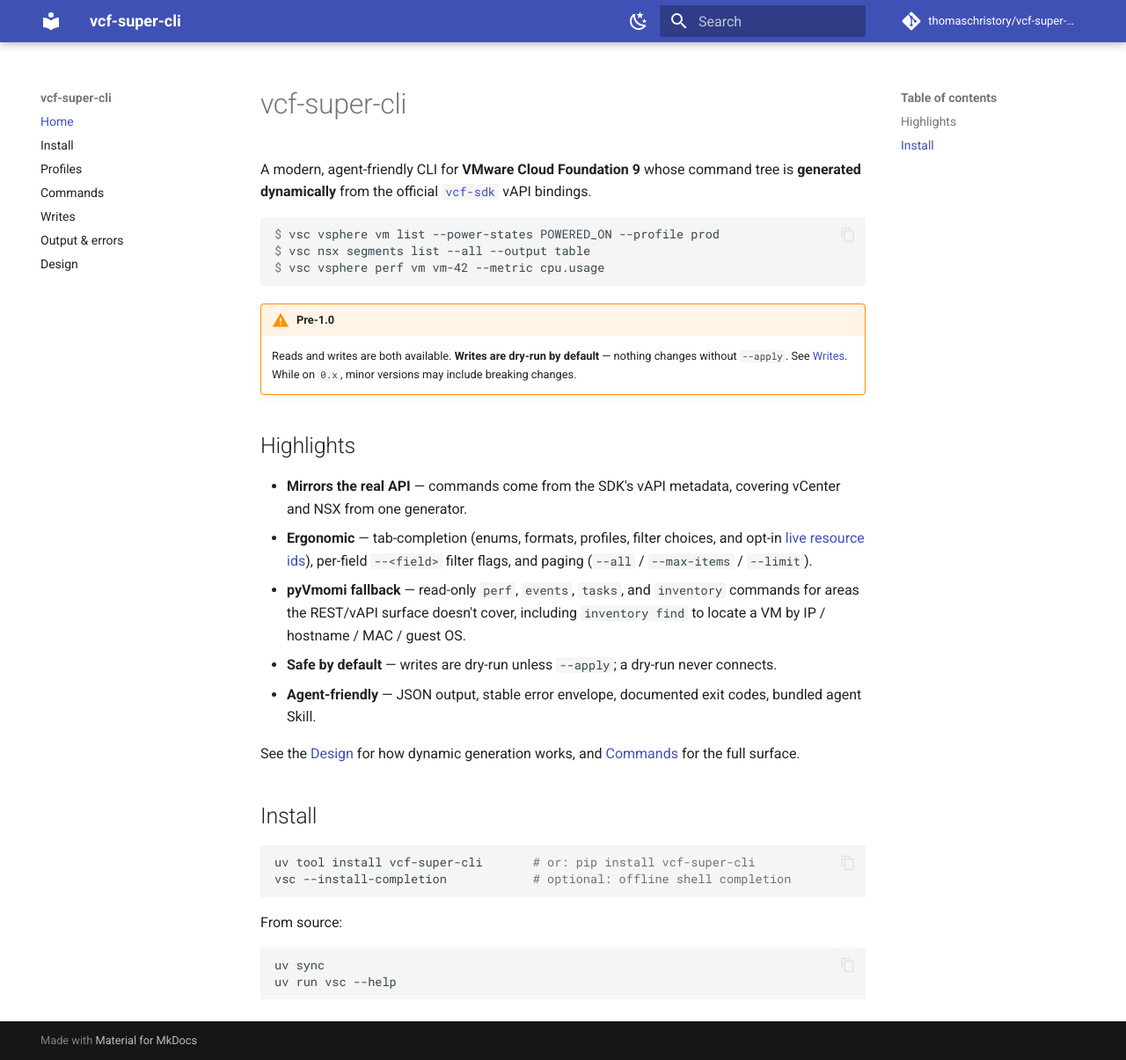
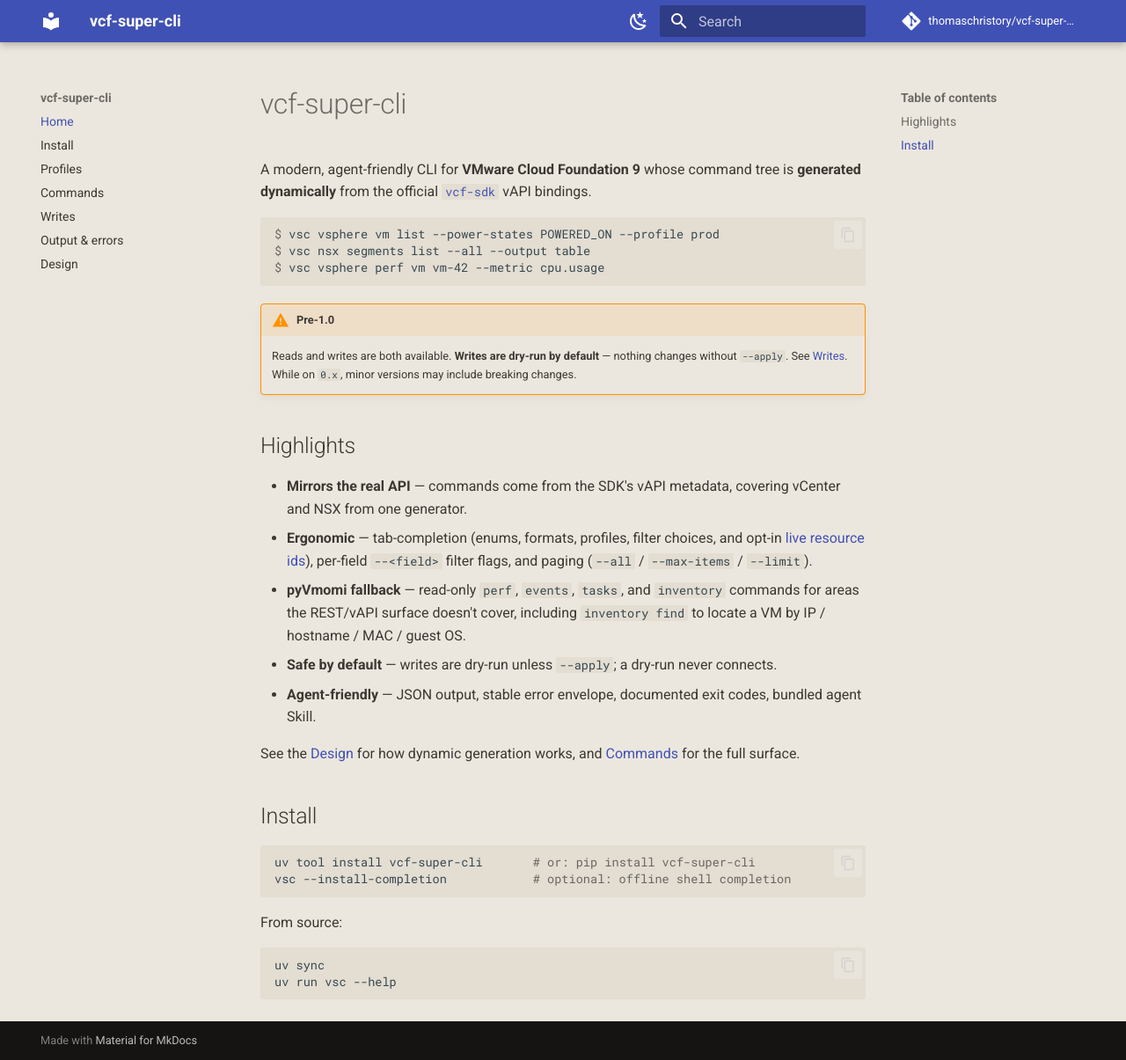
Before and after one commit to thomaschristory/vcf-super-cli, an MkDocs documentation site: the page built from docs/index.md, in a window 1280 px wide and 1205 px high. Shown: the whole window at 88% size. Built offline with MkDocs 1.6.1 and Material for MkDocs 9.7.7, drawn with Linux system fonts in a browser that asks for light colours; comment, search, counter and statistics services are not loaded.

Commit message:
docs: migrate from MkDocs to Zensical (#61) (#62)
* docs: migrate from MkDocs to Zensical (#61)

Swap the docs toolchain from MkDocs + Material for MkDocs to Zensical
(successor by squidfunk). Zensical consumes the existing mkdocs.yml
natively, so no config or content changes are needed — URLs, anchors,
Python-Markdown extensions, and theme features are preserved.

- pyproject.toml: replace mkdocs/mkdocs-material with zensical>=0.0.38
  in the docs group; keep pyyaml.
- .github/workflows/docs.yml: build step mkdocs build --strict ->
  zensical build --strict (output dir stays site/, Pages upload path
  unchanged).
- mkdocs.yml left untouched (upstream advises against zensical.toml for
  existing projects).

Vanilla Material setup (stock theme.features, standard markdown_extensions,
no third-party plugins), so it migrates cleanly. `zensical build --strict`
passes with "No issues found"; all 12 pages render (nav, palette toggle,
admonitions, syntax highlighting, code-copy).

Co-Authored-By: Claude Opus 4.8 (1M context) <noreply@anthropic.com>
Claude-Session: https://claude.ai/code/session_013DEBoW3xvLMSQA6HUjPnXR

* docs: port panorama warm-paper theme + Zensical header override

Add docs/stylesheets/extra.css (from panorama-super-cli) and wire it via
extra_css in mkdocs.yml. Softens the black/white extremes into a warm
"paper" palette and — critically for Zensical's modern theme — overrides
--md-default-bg-color--light, which paints the top bar (classic Material
uses `primary` instead). Indigo primary is left intact.

Verified: zensical build --strict -> "No issues found"; extra.css ships to
site/stylesheets/extra.css and is linked from every page.

Co-Authored-By: Claude Opus 4.8 (1M context) <noreply@anthropic.com>
Claude-Session: https://claude.ai/code/session_013DEBoW3xvLMSQA6HUjPnXR

---------

Co-authored-by: Thomas Christory <tchristory@partner.auchan.fr>
Co-authored-by: Claude Opus 4.8 (1M context) <noreply@anthropic.com>

```diff
--- /dev/null
+++ b/docs/stylesheets/extra.css
@@ -0,0 +1,22 @@
+/* Soften the default black-on-white / white-on-black extremes into a warmer,
+   lower-glare "paper" pair. Only background/foreground surfaces are touched;
+   the indigo primary/accent from mkdocs.yml is left intact. */
+
+/* Light mode — dimmed warm paper (not bright white), soft ink.
+   --md-default-bg-color--light paints the top bar in the modern theme;
+   set it to a lifted tone distinct from (lighter than) the page body. */
+[data-md-color-scheme="default"] {
+  --md-default-bg-color: #ece7de;
+  --md-default-bg-color--light: #f5f2ec;
+  --md-default-fg-color: #3b3833;
+  --md-code-bg-color: #e3ddd2;
+}
+
+/* Dark mode — lifted warm gray (not near-black), soft off-white ink.
+   Top bar lifted a notch above the page body. */
+[data-md-color-scheme="slate"] {
+  --md-default-bg-color: #2b2a27;
+  --md-default-bg-color--light: #37342f;
+  --md-default-fg-color: #e2dfd8;
+  --md-code-bg-color: #34322e;
+}
--- a/mkdocs.yml
+++ b/mkdocs.yml
@@ -26,6 +26,9 @@ theme:
     - content.code.copy
     - search.suggest
 
+extra_css:
+  - stylesheets/extra.css
+
 markdown_extensions:
   - admonition
   - pymdownx.details
--- a/pyproject.toml
+++ b/pyproject.toml
@@ -59,8 +59,7 @@ dev = [
     "types-PyYAML>=6.0",
 ]
 docs = [
-    "mkdocs>=1.6",
-    "mkdocs-material>=9.5",
+    "zensical>=0.0.38",
     "pyyaml>=6.0",
 ]
 
```
Also changed, not shown: 2 other files.
